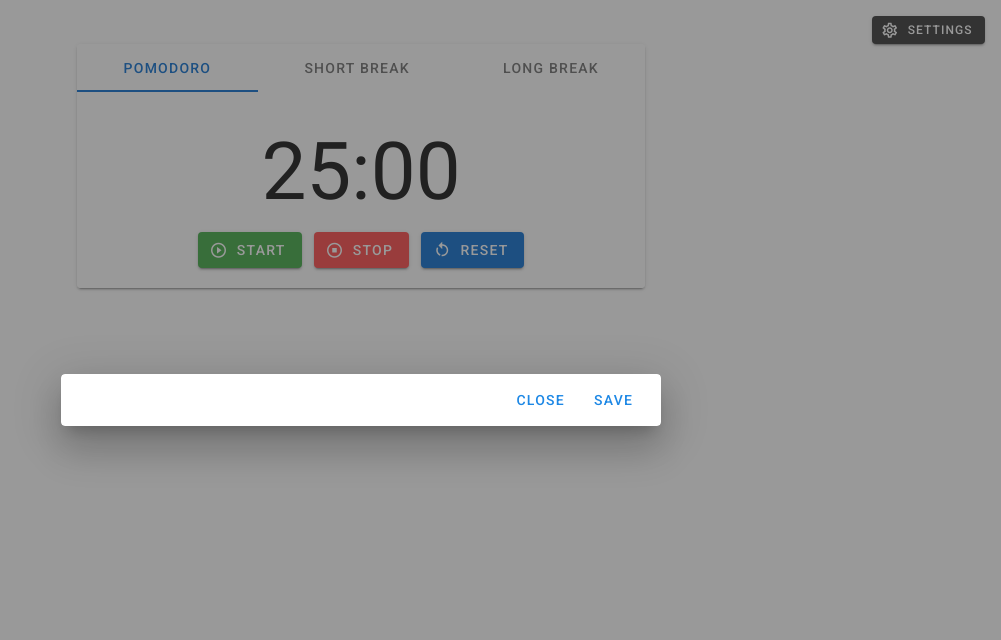
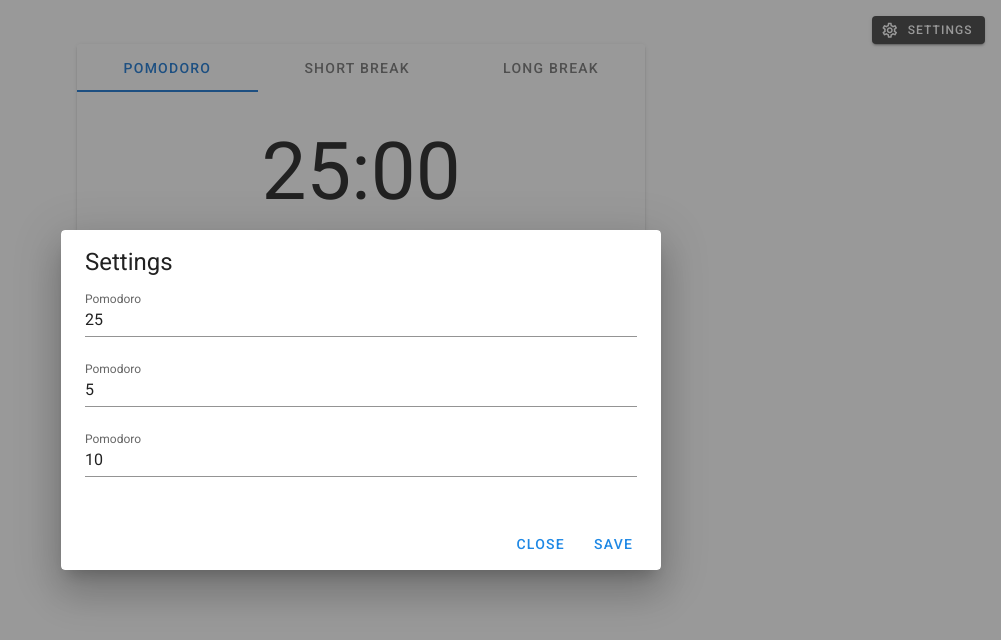
Before and after one commit to TheJuanAndOnly99/vuejs-pomodoro-timer-app, a Vue app: page / in a window 1280 px wide. Both pictures are taken after a click on the button "SETTINGS". Shown: the top 640 px of the page, without its empty margins (279-1280 px from the left). Built offline with nearby package versions, Linux system fonts and the light colour scheme.

Commit message:
Create an updatedTimers array to pass user input to the Pomodoro component

```diff
--- a/src/components/SettingsDialog.vue
+++ b/src/components/SettingsDialog.vue
@@ -1,10 +1,24 @@
 <template>
   <v-dialog v-model="dialog" persistent max-width="600px">
     <v-card>
+      <v-card-title>
+        <span class="headline">Settings</span>
+      </v-card-title>
+
+      <v-card-text>
+        <v-text-field
+          v-for="(timer, i) in updatedTimers"
+          :key="i"
+          label="Pomodoro"
+          v-model="updatedTimers[i]"
+          type="number"
+        />
+      </v-card-text>
+
       <v-card-actions>
         <v-spacer></v-spacer>
-        <v-btn color="blue darken-1" text @click="dialog = false">Close</v-btn>
-        <v-btn color="blue darken-1" text @click="dialog = false">Save</v-btn>
+        <v-btn color="blue darken-1" text @click="closeDialog">Close</v-btn>
+        <v-btn color="blue darken-1" text @click="saveSettings(updatedTimers)">Save</v-btn>
       </v-card-actions>
     </v-card>
   </v-dialog>
@@ -16,7 +30,29 @@ export default {
     dialog: {
       type: Boolean,
       require: true
+    },
+    closeDialog: {
+      type: Function,
+      required: true
+    },
+    timers: {
+      type: Array,
+      require: true
+    },
+    saveSettings: {
+      type: Function,
+      required: true
     }
+  },
+  data() {
+    return {
+      updatedTimers: []
+    };
+  },
+  mounted() {
+    this.updatedTimers = this.timers.map(timer => {
+      return timer.minutes;
+    });
   }
 };
 </script>
```
